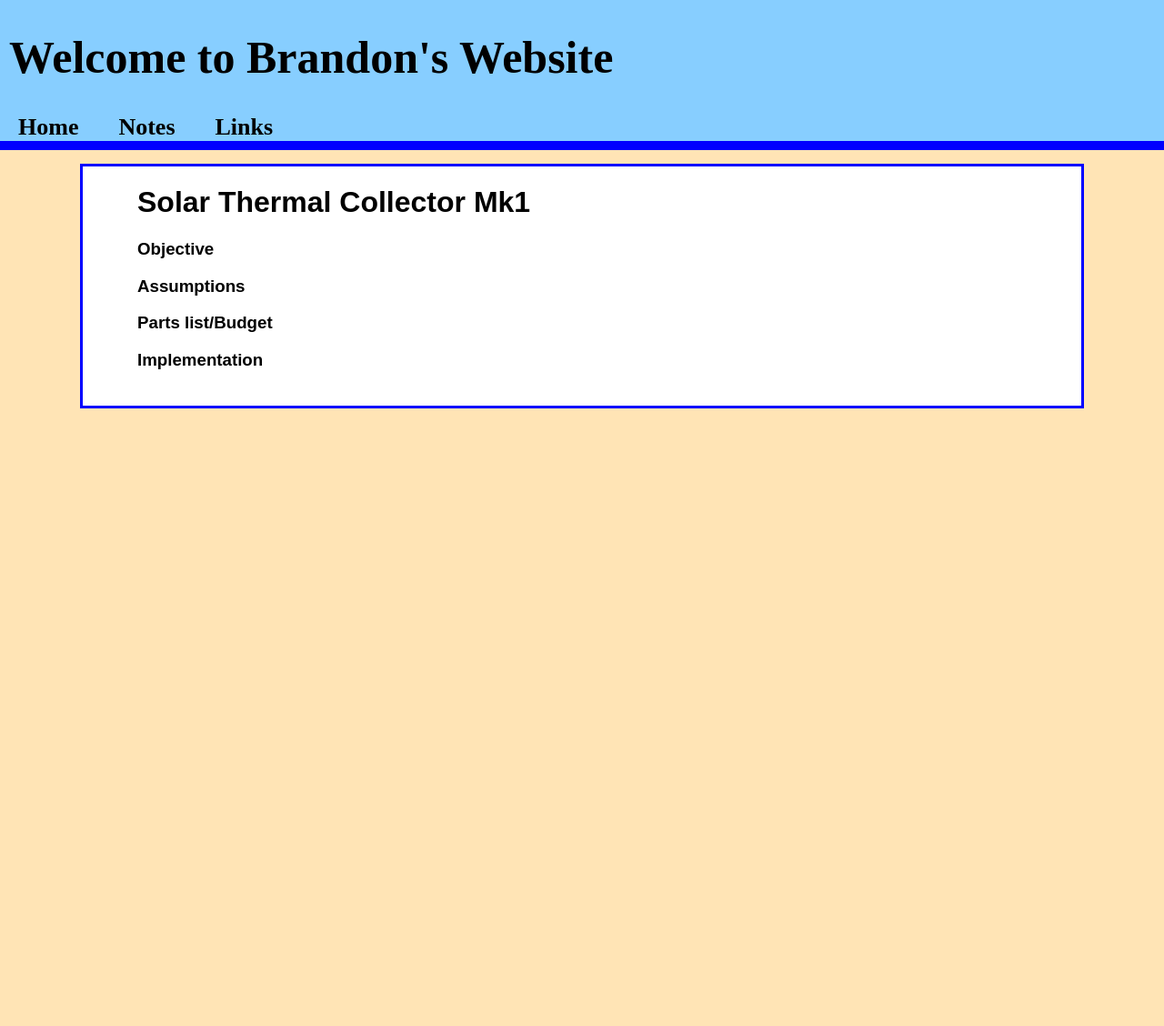
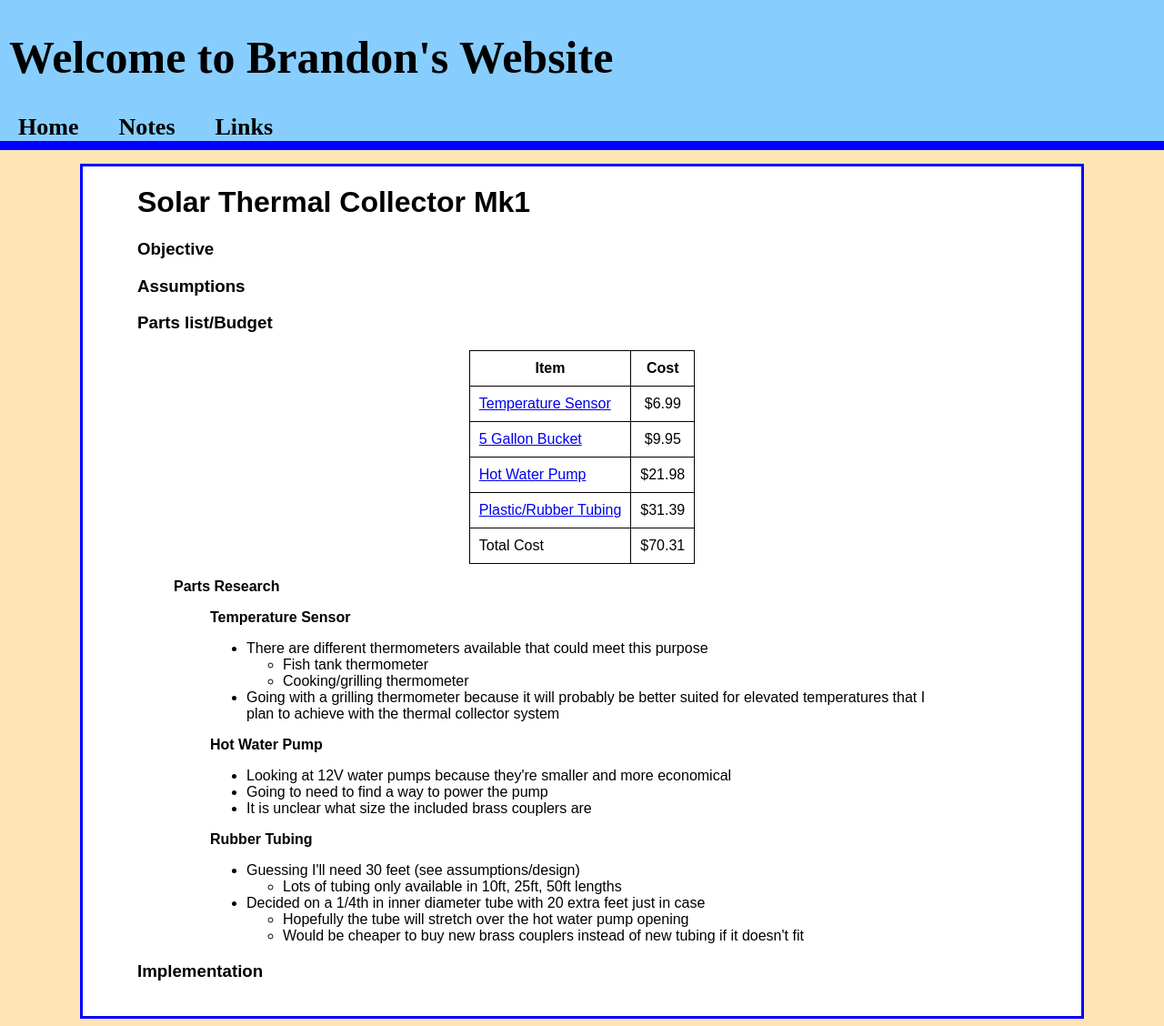
Before and after one commit to jbm950/jbm950.github.io, a Jekyll site: the page built from notes/sustainability/projects/solar_thermal_mk1.html, in a window 1280 px wide. Shown: the whole page at 91% size. Built offline with Jekyll 4.4.1, drawn with Linux system fonts in a browser that asks for light colours; Markdown is read by kramdown in place of the engine named in the settings; before the commit the page ends 900 px from its top, so only the background shows below that.

Commit message:
made the parts list and budget for solar thermal collector project

```diff
--- a/notes/sustainability/projects/solar_thermal_mk1.html
+++ b/notes/sustainability/projects/solar_thermal_mk1.html
@@ -17,6 +17,121 @@ title: Solar Thermal Mk1
 <h3 id="objective">Objective</h3>
 <h3 id="assumptions">Assumptions</h3>
 <h3 id="parts-listbudget">Parts list/Budget</h3>
+<style>
+table, th, td {
+    border: 1px solid black;
+    border-collapse: collapse;
+}
+th, td {
+    padding: 10px;
+}
+</style>
+<div align="center">
+<table>
+<tr>
+<th>
+Item
+</th>
+<th>
+Cost
+</th>
+</tr>
+<tr>
+<td style="text-align:left">
+<a href="http://www.amazon.com/Thermometers-Habor-Thermometer-Anti-Corrosion-Best/dp/B0198473E4/ref=sr_1_4?ie=UTF8&qid=1459874105&sr=8-4&keywords=water+thermometer" target="_blank">Temperature Sensor</a>
+</td>
+<td style="text-align:center">
+$6.99
+</td>
+</tr>
+<tr>
+<td style="text-align:left">
+<a href="http://www.amazon.com/Hydrofarm-HG5G-5-Gallon-Black-Bucket/dp/B000VBW17S/ref=sr_1_3?ie=UTF8&qid=1459874474&sr=8-3&keywords=5+gallon+bucket" target="_blank">5 Gallon Bucket</a>
+</td>
+<td style="text-align:center">
+$9.95
+</td>
+</tr>
+<tr>
+<td style="text-align:left">
+<a href="http://www.amazon.com/bayite-BYT-7A006-Solar-Water-Circulation/dp/B0196WL55G/ref=sr_1_1?ie=UTF8&qid=1459874765&sr=8-1&keywords=solar+hot+water+pump" target="_blank">Hot Water Pump</a>
+</td>
+<td style="text-align:center">
+$21.98
+</td>
+</tr>
+<tr>
+<td style="text-align:left">
+<a href="http://www.amazon.com/Feet-Black-Rubber-Latex-Tubing/dp/B004HEAFSW/ref=pd_sim_200_11?ie=UTF8&dpID=41APAj37U-L&dpSrc=sims&preST=_AC_UL160_SR160%2C160_&refRID=0AC37MJMZ416N3BQ34CK" target="_blank">Plastic/Rubber Tubing</a>
+</td>
+<td style="text-align:center">
+$31.39
+</td>
+</tr>
+<tr>
+<td style="text-align:left">
+Total Cost
+</td>
+<td style="text-align:center">
+$70.31
+</td>
+</tr>
+</table>
+</div>
+<blockquote>
+<p><strong>Parts Research</strong></p>
+</blockquote>
+<blockquote>
+<blockquote>
+<p><strong>Temperature Sensor</strong></p>
+</blockquote>
+</blockquote>
+<blockquote>
+<blockquote>
+<ul>
+<li>There are different thermometers available that could meet this purpose
+<ul>
+<li>Fish tank thermometer</li>
+<li>Cooking/grilling thermometer</li>
+</ul></li>
+<li>Going with a grilling thermometer because it will probably be better suited for elevated temperatures that I plan to achieve with the thermal collector system</li>
+</ul>
+</blockquote>
+</blockquote>
+<blockquote>
+<blockquote>
+<p><strong>Hot Water Pump</strong></p>
+</blockquote>
+</blockquote>
+<blockquote>
+<blockquote>
+<ul>
+<li>Looking at 12V water pumps because they're smaller and more economical</li>
+<li>Going to need to find a way to power the pump</li>
+<li>It is unclear what size the included brass couplers are</li>
+</ul>
+</blockquote>
+</blockquote>
+<blockquote>
+<blockquote>
+<p><strong>Rubber Tubing</strong></p>
+</blockquote>
+</blockquote>
+<blockquote>
+<blockquote>
+<ul>
+<li>Guessing I'll need 30 feet (see assumptions/design)
+<ul>
+<li>Lots of tubing only available in 10ft, 25ft, 50ft lengths</li>
+</ul></li>
+<li>Decided on a 1/4th in inner diameter tube with 20 extra feet just in case
+<ul>
+<li>Hopefully the tube will stretch over the hot water pump opening</li>
+<li>Would be cheaper to buy new brass couplers instead of new tubing if it doesn't fit</li>
+</ul></li>
+</ul>
+</blockquote>
+</blockquote>
 <h3 id="implementation">Implementation</h3>
 </body>
 </html>
```
Also changed, not shown: source/notes/sustainability/projects/solar_thermal_mk1.md (+71 -0 lines).
